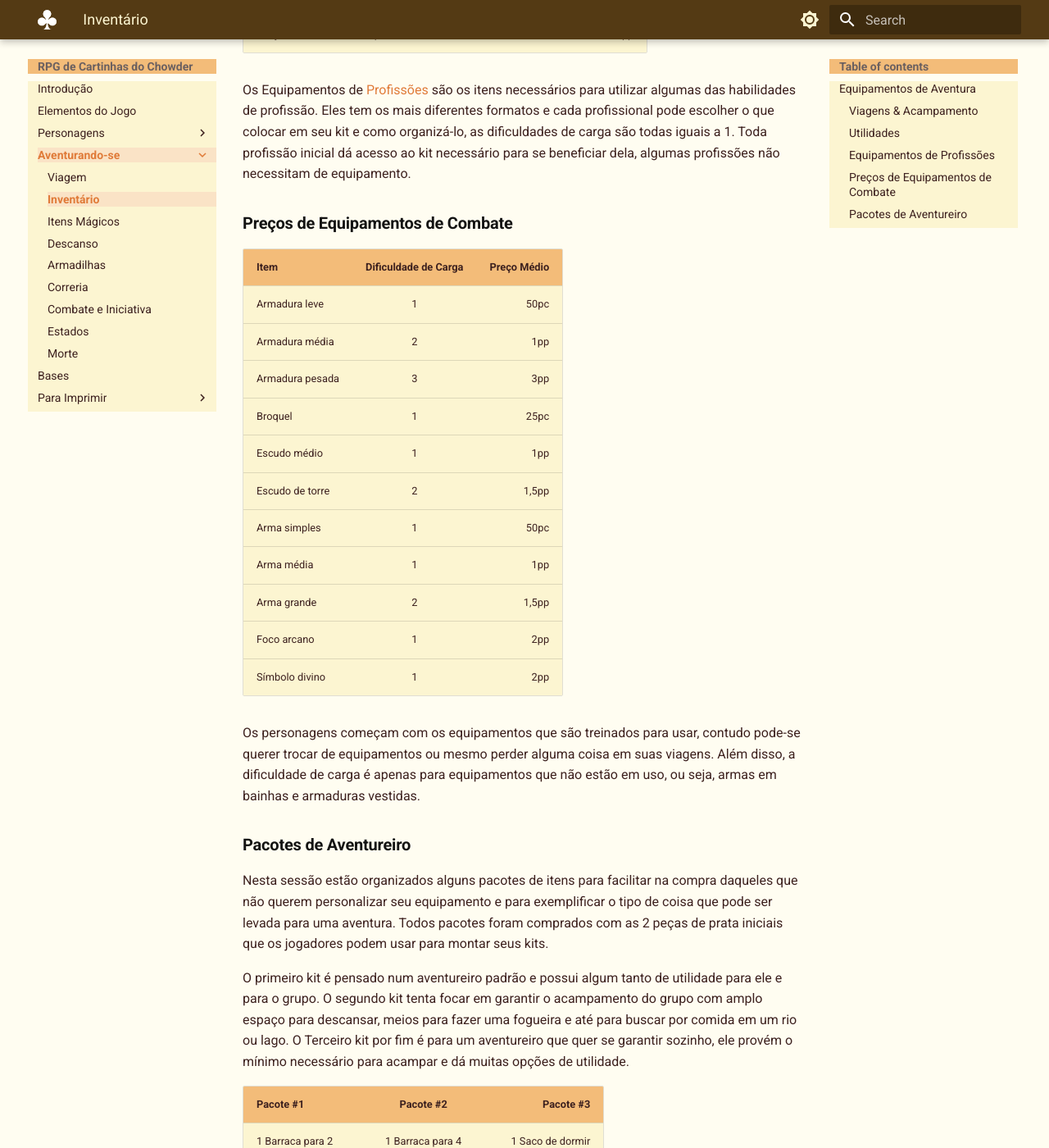
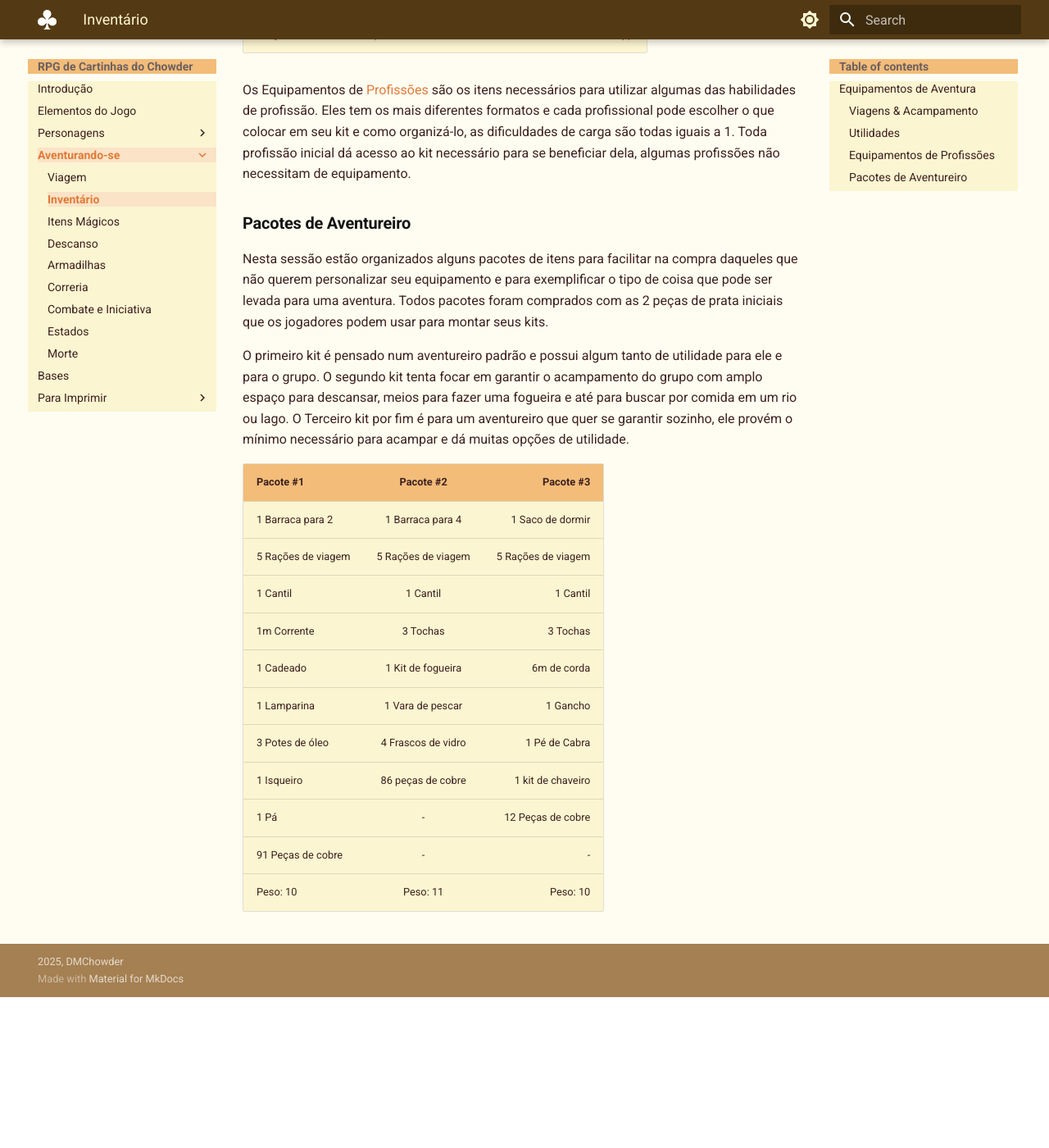
Before and after one commit to JPChowder/ChowRPG, an MkDocs documentation site: the page built from docs/inventario.md, in a window 1280 px wide and 1400 px high, scrolled down 3164 px. Shown: the whole window at 82% size. Built offline with MkDocs 1.6.1 and Material for MkDocs 9.7.7, drawn with Linux system fonts in a browser that asks for light colours; after the commit the page ends 4380 px from its top, so only the background shows below that.

Commit message:
fix(arsenal): moved arsenal item machanics from inventory

```diff
--- a/docs/inventario.md
+++ b/docs/inventario.md
@@ -68,24 +68,6 @@ Como esclarecimento, Lamparinas são infinitas se estiverem secas e sacos imperm
 
 Os Equipamentos de [Profissões](profissoes.md) são os itens necessários para utilizar algumas das habilidades de profissão. Eles tem os mais diferentes formatos e cada profissional pode escolher o que colocar em seu kit e como organizá-lo, as dificuldades de carga são todas iguais a 1. Toda profissão inicial dá acesso ao kit necessário para se beneficiar dela, algumas profissões não necessitam de equipamento.
 
-### Preços de Equipamentos de Combate
-
-| Item              |  Dificuldade de Carga  | Preço Médio |
-| :---------------- | :--------------------: | ----------: |
-| Armadura leve     | 1                      | 50pc        |
-| Armadura média    | 2                      | 1pp         |
-| Armadura pesada   | 3                      | 3pp         |
-| Broquel           | 1                      | 25pc        |
-| Escudo médio      | 1                      | 1pp         |
-| Escudo de torre   | 2                      | 1,5pp       |
-| Arma simples      | 1                      | 50pc        |
-| Arma média        | 1                      | 1pp         |
-| Arma grande       | 2                      | 1,5pp       |
-| Foco arcano       | 1                      | 2pp         |
-| Símbolo divino    | 1                      | 2pp         |
-
-Os personagens começam com os equipamentos que são treinados para usar, contudo pode-se querer trocar de equipamentos ou mesmo perder alguma coisa em suas viagens. Além disso, a dificuldade de carga é apenas para equipamentos que não estão em uso, ou seja, armas em bainhas e armaduras vestidas.
-
 ### Pacotes de Aventureiro
 
 Nesta sessão estão organizados alguns pacotes de itens para facilitar na compra daqueles que não querem personalizar seu equipamento e para exemplificar o tipo de coisa que pode ser levada para uma aventura. Todos pacotes foram comprados com as 2 peças de prata iniciais que os jogadores podem usar para montar seus kits.
```
Also changed, not shown: docs/arsenal.md (+19 -0 lines).
